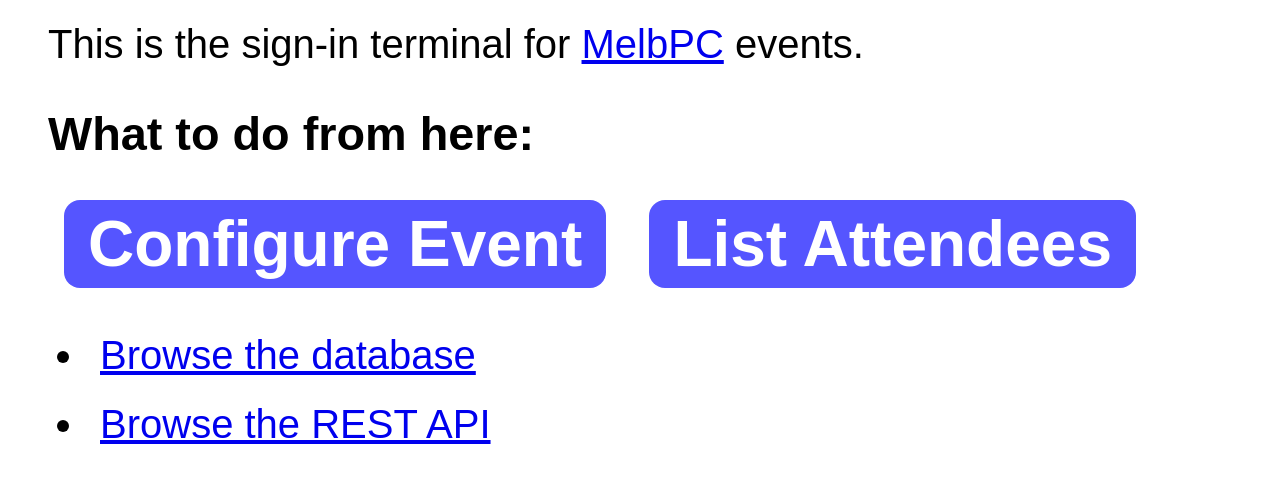
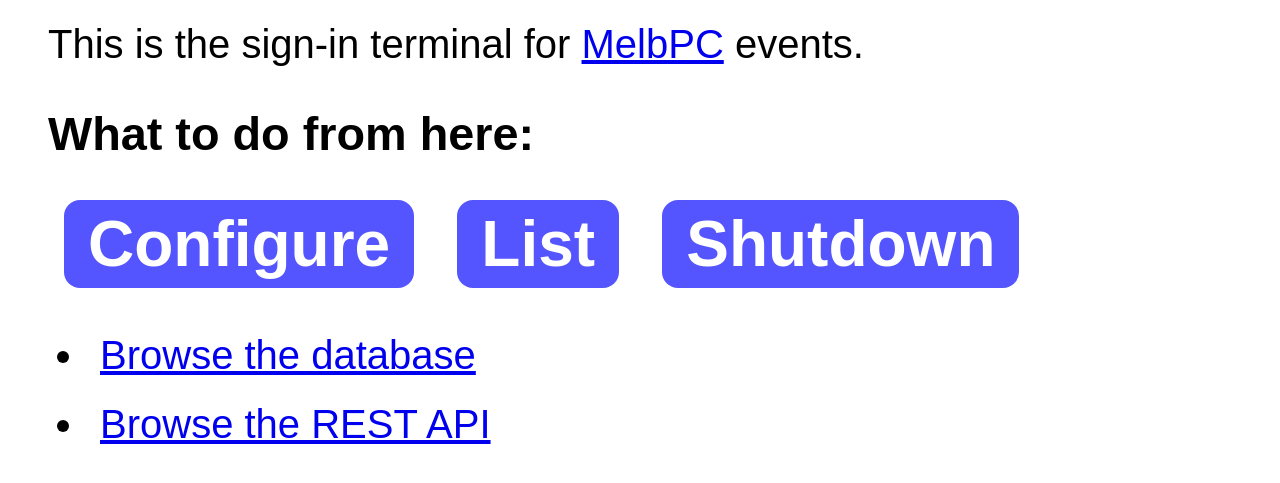
Before and after one commit to melbcc/QR-Code-Reader, a Django app: page / in a window 1280 px wide. Shown: the part 172-655 px from the top of the page. Run offline with Django 3.2, Linux system fonts and the light colour scheme; parts of the project's set-up code (start-up, migrations or seed data) failed here and were passed over.

Commit message:
a means for leader to shutdown pi

```diff
--- a/webapp/scanner/templates/index.html
+++ b/webapp/scanner/templates/index.html
@@ -12,11 +12,12 @@
       </p>
       <p>
         <h3>What to do from here:</h3>
-        <a href="{% url 'scanner-config-events' %}?clear_location=1&clear_events=1" class="button">Configure Event</a>
+        <a href="{% url 'scanner-config-events' %}?clear_location=1&clear_events=1" class="button">Configure</a>
         <!--
         <a href="{% url 'scanner-config-location' %}?clear_location=1&clear_events=1" class="button">Location &gt; Event</a>
         -->
-        <a href="{% url 'attendance-select' %}" class="button">List Attendees</a>
+        <a href="{% url 'attendance-select' %}" class="button">List</a>
+        <a href="{% url 'power-confirm' %}" class="button">Shutdown</a>
         <ul>
           <li><a href="/admin">Browse the database</a></li>
           <li><a href="/api">Browse the REST API</a></li>
```
Also changed, not shown: webapp/scanner/static/scanner/js/scanner.js (+23 -1 lines).
